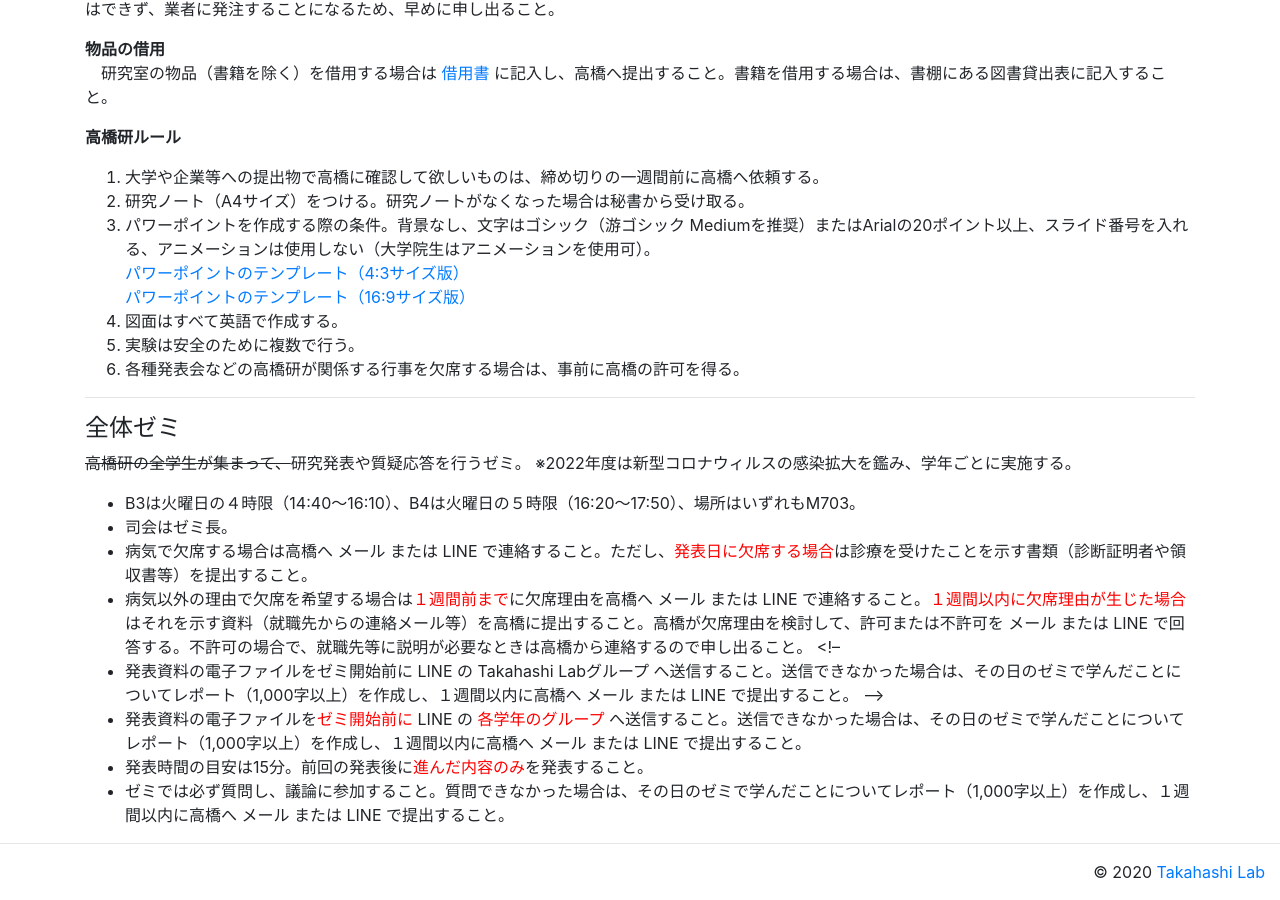
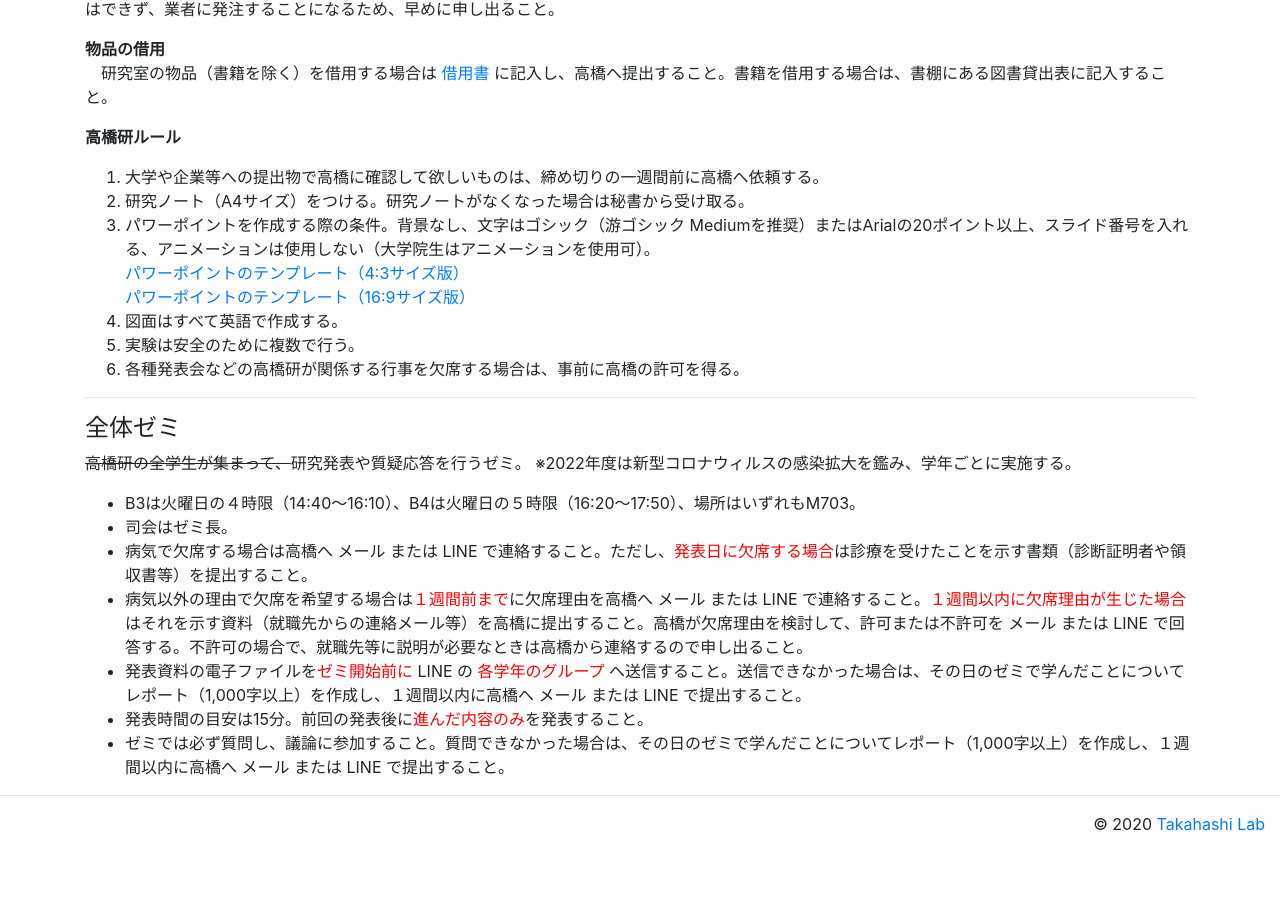
Before and after one commit to tkhslab/tkhslab.github.io, a Jekyll site: the page built from forstudents.md, in a window 1280 px wide and 900 px high, scrolled down 1547 px. Built offline with Jekyll 4.4.1, drawn with Linux system fonts in a browser that asks for light colours; nearby versions of some CDN libraries; after the commit the page ends 2399 px from its top, so only the background shows below that.

Commit message:
correct comment out

```diff
--- a/forstudents.md
+++ b/forstudents.md
@@ -106,7 +106,7 @@ title: For students
 - 病気で欠席する場合は高橋へ メール または LINE で連絡すること。ただし、<span style="color: red;">発表日に欠席する場合</span>は診療を受けたことを示す書類（診断証明者や領収書等）を提出すること。
 - 病気以外の理由で欠席を希望する場合は<span style="color: red;">１週間前まで</span>に欠席理由を高橋へ メール または LINE で連絡すること。<span style="color: red;">１週間以内に欠席理由が生じた場合</span>はそれを示す資料（就職先からの連絡メール等）を高橋に提出すること。高橋が欠席理由を検討して、許可または不許可を メール または LINE で回答する。不許可の場合で、就職先等に説明が必要なときは高橋から連絡するので申し出ること。
 <!--
-- 発表資料の電子ファイルをゼミ開始前に LINE の Takahashi Labグループ へ送信すること。送信できなかった場合は、その日のゼミで学んだことについてレポート（1,000字以上）を作成し、１週間以内に高橋へ メール または LINE で提出すること。
+発表資料の電子ファイルをゼミ開始前に LINE の Takahashi Labグループ へ送信すること。送信できなかった場合は、その日のゼミで学んだことについてレポート（1,000字以上）を作成し、１週間以内に高橋へ メール または LINE で提出すること。
 -->
 - 発表資料の電子ファイルを<span style="color: red;">ゼミ開始前に</span> LINE の <span style="color: red;">各学年のグループ</span> へ送信すること。送信できなかった場合は、その日のゼミで学んだことについてレポート（1,000字以上）を作成し、１週間以内に高橋へ メール または LINE で提出すること。
 - 発表時間の目安は15分。前回の発表後に<span style="color: red;">進んだ内容のみ</span>を発表すること。
```
